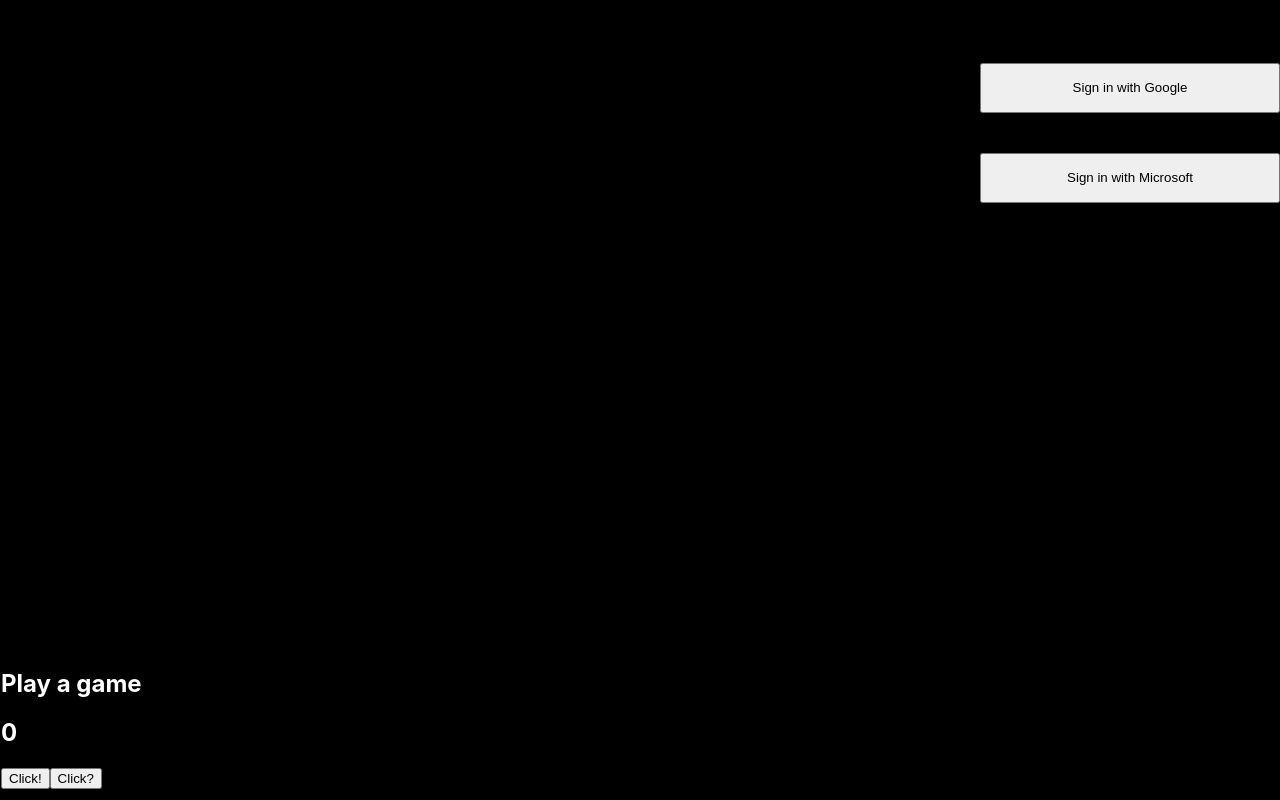
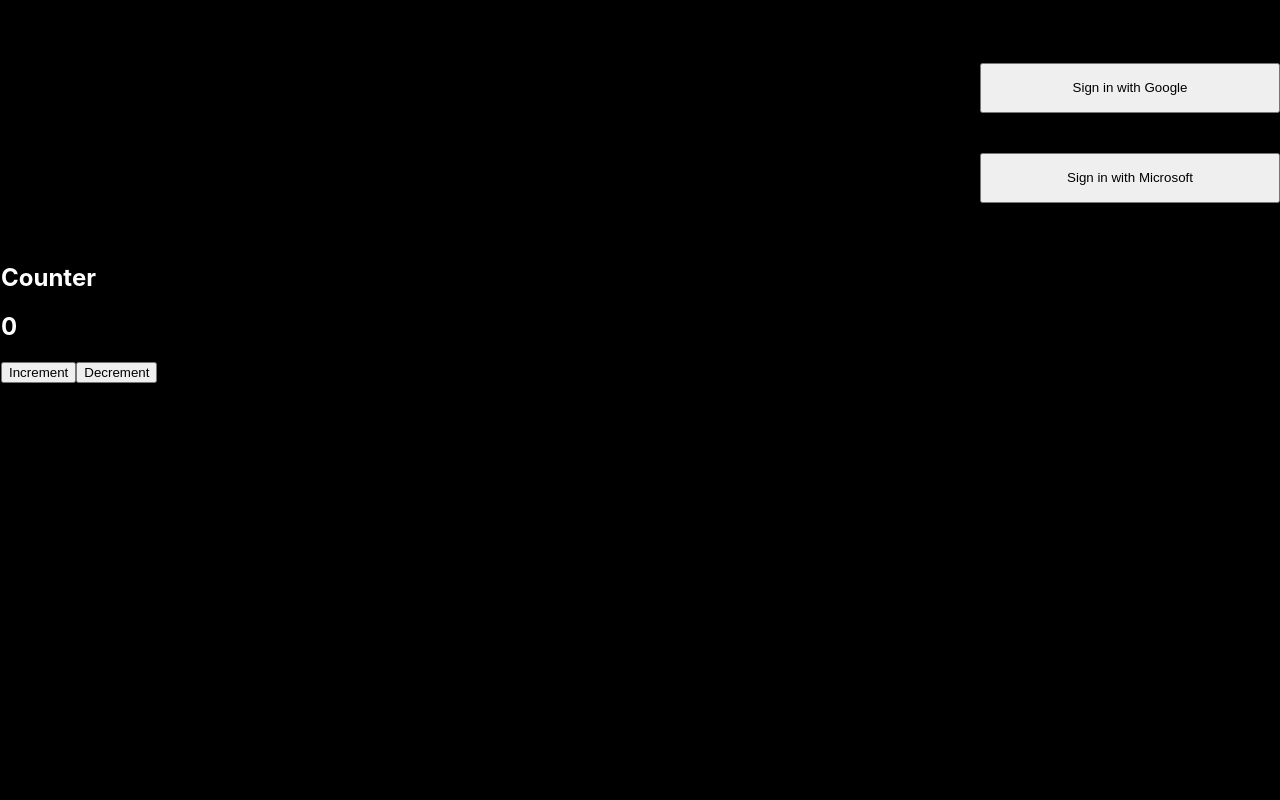
Before and after one commit to TheWebChamps/To-Do-React, a React (Create React App) app: page / in a window 1280 px wide. Built offline with nearby package versions, Linux system fonts and the light colour scheme; no server answers; the database is empty.

Commit message:
Removed the Remote Config SDK and made some changes to the counter

```diff
--- a/src/App.jsx
+++ b/src/App.jsx
@@ -29,12 +29,6 @@
 
 import { getAnalytics } from "firebase/analytics";
 
-import {
-  getRemoteConfig,
-  fetchAndActivate,
-  getValue,
-} from "firebase/remote-config";
-
 // Your web app's Firebase configuration
 const firebaseConfig = {
   apiKey: "AIzaSyDFu-GH9JPpz_ih9bFxbAhQmDqu5phkABQ",
@@ -48,10 +42,6 @@
 
 // Initialize App
 const app = initializeApp(firebaseConfig);
-
-const remoteConfig = getRemoteConfig(app);
-
-remoteConfig.settings.minimumFetchIntervalMillis = 3600000;
 
 initializeAppCheck(app, {
   provider: new ReCaptchaV3Provider("6Ld89ZoeAAAAAPu0KsEUIIab9JnEG8G9brw3djcL"),
@@ -74,20 +64,8 @@
       data: "",
     };
   }
-  remoteConfigDo() {
-    fetchAndActivate(remoteConfig)
-      .then(() => {
-        document.getElementById("pcOrPhone").innerHTML = Object.values(
-          getValue(remoteConfig, "Phone_or_PC")
-        );
-      })
-      .catch((error) => {
-        console.error(error);
-      });
-  }
   componentDidMount() {
     const trace1 = trace(performance, "Get Firestore data");
-    this.remoteConfigDo();
     trace1.start();
     const q = query(collection(firestore, "col"));
     onSnapshot(q, (querySnapshot) => {
--- a/src/UseReactState/UseReactState.css
+++ b/src/UseReactState/UseReactState.css
@@ -3,6 +3,6 @@
   margin-left: 1px;
   width: 200px;
   height: 150px;
-  position: fixed;
+  position: relative;
   bottom: 0;
 }
--- a/src/UseReactState/UseReactState.jsx
+++ b/src/UseReactState/UseReactState.jsx
@@ -5,10 +5,10 @@
   const [count, setCount] = useState(0);
   return (
     <div id="hello">
-      <h2>Play a game</h2>
+      <h2>Counter</h2>
       <h2>{count}</h2>
-      <button onClick={() => setCount(count + 1)}>Click!</button>
-      <button onClick={() => setCount(count - 1)}>Click?</button>
+      <button onClick={() => setCount(count + 1)}>Increment</button>
+      <button onClick={() => setCount(count - 1)}>Decrement</button>
     </div>
   );
 }
```
